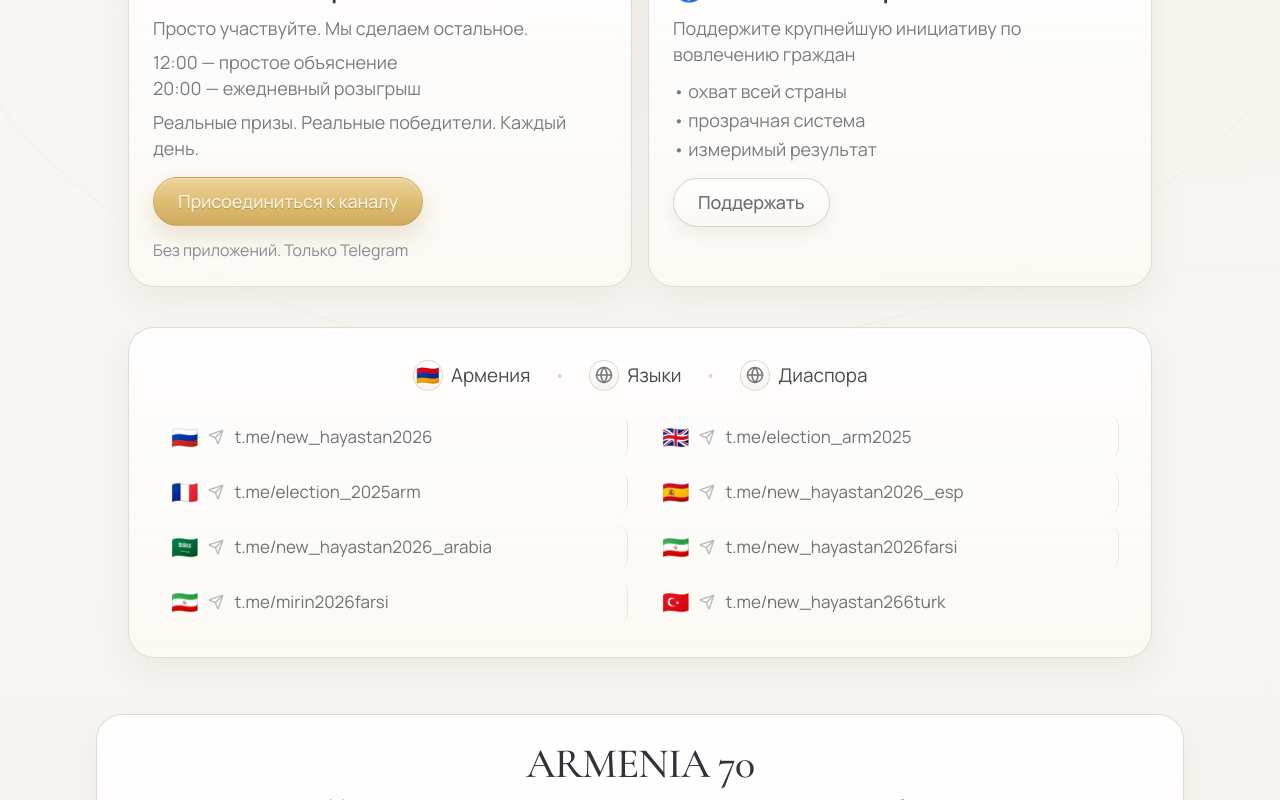
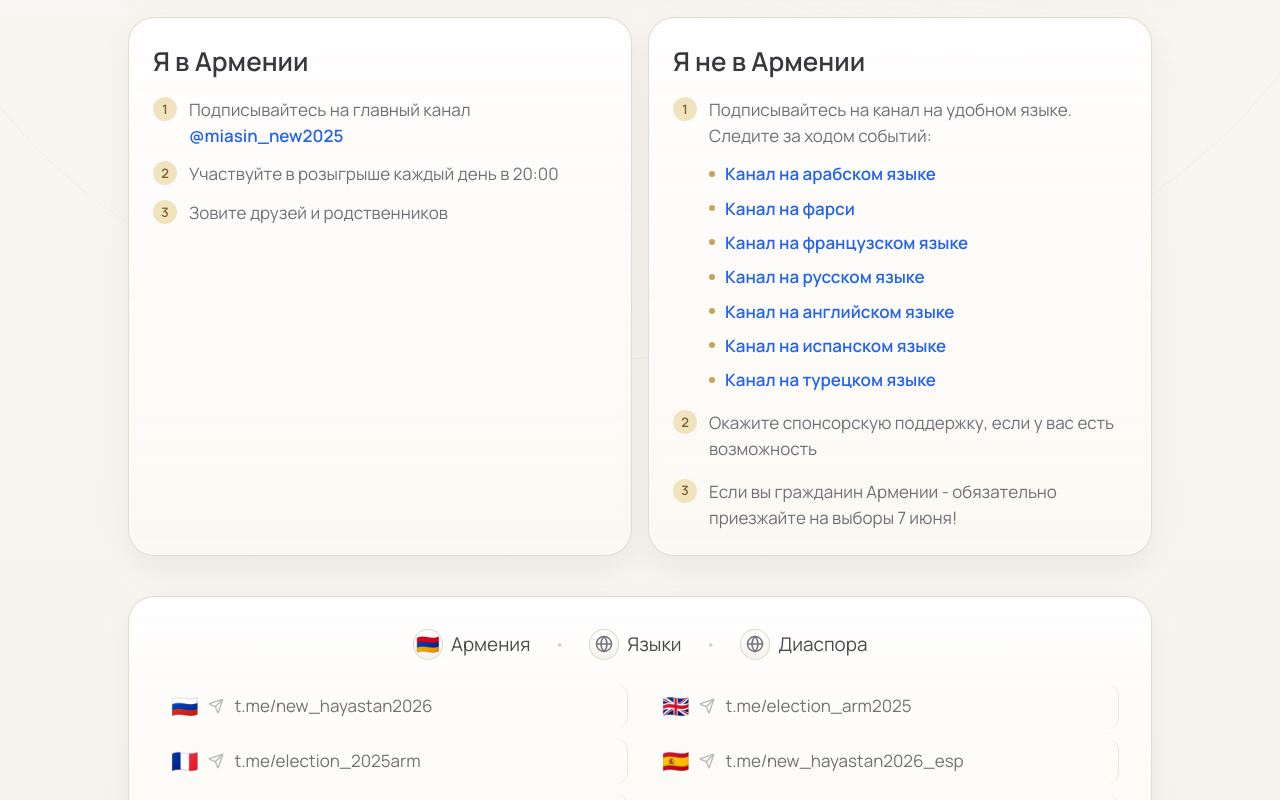
Before and after one commit to manulevon-am/Armenia70, a Next.js app: page / in a window 1280 px wide. Shown: the part 2020-2820 px from the top of the page. Built offline with nearby package versions, Linux system fonts and the light colour scheme.

Commit message:
refactor: remove roadmap and update participation flow

```diff
--- a/app/page.tsx
+++ b/app/page.tsx
@@ -4,7 +4,6 @@
 import { HeroTop } from "@/components/HeroTop";
 import { LanguageSection } from "@/components/LanguageSection";
 import { ProjectOverview } from "@/components/ProjectOverview";
-import { RoadmapSlide } from "@/components/RoadmapSlide";
 
 export default function Home() {
   return (
@@ -29,10 +28,6 @@
         <FadeIn>
           <LanguageSection />
         </FadeIn>
-
-        <FadeIn>
-          <RoadmapSlide />
-        </FadeIn>
       </main>
 
       <FadeIn>
--- a/components/AudienceQuick.tsx
+++ b/components/AudienceQuick.tsx
@@ -1,32 +1,83 @@
+const diasporaLinks = [
+  { label: "Канал на арабском языке", href: "https://t.me/new_hayastan2026_arabia" },
+  { label: "Канал на фарси", href: "https://t.me/new_hayastan2026farsi" },
+  { label: "Канал на французском языке", href: "https://t.me/election_2025arm" },
+  { label: "Канал на русском языке", href: "https://t.me/new_hayastan2026" },
+  { label: "Канал на английском языке", href: "https://t.me/election_arm2025" },
+  { label: "Канал на испанском языке", href: "https://t.me/new_hayastan2026_esp" },
+  { label: "Канал на турецком языке", href: "https://t.me/new_hayastan266turk" },
+];
+
+const bulletClassName = "mt-[0.55em] h-1.5 w-1.5 shrink-0 rounded-full bg-[#c5a45b]";
+const linkClassName = "font-semibold text-[#2563eb] underline decoration-[#2563eb]/60 underline-offset-4";
+
 export function AudienceQuick() {
   return (
     <section id="audience-quick" className="mx-auto w-full max-w-6xl px-4 pt-8 sm:px-6 sm:pt-10 lg:px-8">
       <div className="mx-auto grid max-w-5xl gap-4 md:grid-cols-2">
         <article className="a70-card px-5 py-5 sm:px-6 sm:py-6">
-          <p className="text-[20px] font-semibold text-[#37373d] sm:text-[26px]">🇦🇲 Если вы в Армении</p>
-          <p className="mt-2 text-[15px] leading-[1.45] text-[#7a7a81] sm:text-[18px]">Просто участвуйте. Мы сделаем остальное.</p>
-          <p className="mt-2 text-[15px] leading-[1.45] text-[#7a7a81] sm:text-[18px]">12:00 — простое объяснение</p>
-          <p className="text-[15px] leading-[1.45] text-[#7a7a81] sm:text-[18px]">20:00 — ежедневный розыгрыш</p>
-          <p className="mt-2 text-[15px] leading-[1.45] text-[#7a7a81] sm:text-[18px]">
-            Реальные призы. Реальные победители. Каждый день.
-          </p>
-          <a href="https://t.me/new_hayastan2026" className="a70-btn-primary mt-4 min-h-[46px] px-6 py-2.5 text-[15px] sm:text-[18px]">
-            Присоединиться к каналу
-          </a>
-          <p className="mt-3 text-[14px] text-[#8a8a92] sm:text-[16px]">Без приложений. Только Telegram</p>
+          <p className="text-[20px] font-semibold text-[#37373d] sm:text-[26px]">Я в Армении</p>
+          <ol className="mt-4 space-y-3 text-[15px] leading-[1.55] text-[#6f7077] sm:text-[17px]">
+            <li className="flex gap-3">
+              <span className="flex h-6 w-6 shrink-0 items-center justify-center rounded-full bg-[#f1e3bd] text-[13px] font-semibold text-[#7b6134]">
+                1
+              </span>
+              <span>
+                Подписывайтесь на главный канал{" "}
+                <a href="https://t.me/@miasin_new2025" className={linkClassName} target="_blank" rel="noreferrer">
+                  @miasin_new2025
+                </a>
+              </span>
+            </li>
+            <li className="flex gap-3">
+              <span className="flex h-6 w-6 shrink-0 items-center justify-center rounded-full bg-[#f1e3bd] text-[13px] font-semibold text-[#7b6134]">
+                2
+              </span>
+              <span>Участвуйте в розыгрыше каждый день в 20:00</span>
+            </li>
+            <li className="flex gap-3">
+              <span className="flex h-6 w-6 shrink-0 items-center justify-center rounded-full bg-[#f1e3bd] text-[13px] font-semibold text-[#7b6134]">
+                3
+              </span>
+              <span>Зовите друзей и родственников</span>
+            </li>
+          </ol>
         </article>
 
         <article className="a70-card px-5 py-5 sm:px-6 sm:py-6">
-          <p className="text-[20px] font-semibold text-[#37373d] sm:text-[26px]">🌍 Если вы вне Армении</p>
-          <p className="mt-2 text-[15px] leading-[1.45] text-[#7a7a81] sm:text-[18px]">Поддержите крупнейшую инициативу по вовлечению граждан</p>
-          <ul className="mt-3 space-y-1 text-[15px] leading-[1.4] text-[#7a7a81] sm:text-[18px]">
-            <li>• охват всей страны</li>
-            <li>• прозрачная система</li>
-            <li>• измеримый результат</li>
-          </ul>
-          <a href="#footer" className="a70-btn-secondary mt-4 min-h-[46px] px-6 py-2.5 text-[15px] sm:text-[18px]">
-            Поддержать
-          </a>
+          <p className="text-[20px] font-semibold text-[#37373d] sm:text-[26px]">Я не в Армении</p>
+          <ol className="mt-4 space-y-4 text-[15px] leading-[1.55] text-[#6f7077] sm:text-[17px]">
+            <li className="flex gap-3">
+              <span className="flex h-6 w-6 shrink-0 items-center justify-center rounded-full bg-[#f1e3bd] text-[13px] font-semibold text-[#7b6134]">
+                1
+              </span>
+              <div>
+                <p>Подписывайтесь на канал на удобном языке. Следите за ходом событий:</p>
+                <ul className="mt-3 space-y-2">
+                  {diasporaLinks.map((item) => (
+                    <li key={item.href} className="flex gap-2.5">
+                      <span className={bulletClassName} />
+                      <a href={item.href} className={linkClassName} target="_blank" rel="noreferrer">
+                        {item.label}
+                      </a>
+                    </li>
+                  ))}
+                </ul>
+              </div>
+            </li>
+            <li className="flex gap-3">
+              <span className="flex h-6 w-6 shrink-0 items-center justify-center rounded-full bg-[#f1e3bd] text-[13px] font-semibold text-[#7b6134]">
+                2
+              </span>
+              <span>Окажите спонсорскую поддержку, если у вас есть возможность</span>
+            </li>
+            <li className="flex gap-3">
+              <span className="flex h-6 w-6 shrink-0 items-center justify-center rounded-full bg-[#f1e3bd] text-[13px] font-semibold text-[#7b6134]">
+                3
+              </span>
+              <span>Если вы гражданин Армении - обязательно приезжайте на выборы 7 июня!</span>
+            </li>
+          </ol>
         </article>
       </div>
     </section>
--- a/components/ProjectOverview.tsx
+++ b/components/ProjectOverview.tsx
@@ -10,6 +10,12 @@
             <p className="text-[20px] leading-[1.55] text-[#595a61] sm:text-[24px]">
               Проект АРМЕНИЯ70 — это <span className="font-semibold text-[#34353b]">просветительская гражданская инициатива.</span>
             </p>
+            <a
+              href="#audience-quick"
+              className="a70-btn-primary mt-5 min-h-[48px] px-6 py-3 text-[15px] font-semibold uppercase tracking-[0.06em] sm:min-h-[54px] sm:text-[17px]"
+            >
+              Присоединиться к проекту
+            </a>
           </div>
 
           <div className="rounded-[22px] border border-[#eadfca] bg-[linear-gradient(180deg,rgba(249,238,210,0.72)_0%,rgba(250,245,235,0.9)_100%)] px-4 py-4 sm:px-5">
@@ -63,7 +69,7 @@
 
           <div className="grid gap-4 lg:grid-cols-2">
             <article className="rounded-[22px] border border-[#ece2d4] bg-white/70 px-4 py-4 sm:px-5">
-              <p className="text-[17px] font-semibold tracking-tight text-[#34353b] sm:text-[19px]">Розыгрыши и ценные призы 🎁</p>
+              <p className="text-[17px] font-semibold tracking-tight text-[#34353b] sm:text-[19px]">Розыгрыши и ценные призы</p>
               <ul className="mt-3 space-y-2 text-[15px] leading-[1.6] text-[#5d5f66] sm:text-[17px]">
                 <li className="flex gap-2.5">
                   <span className={bulletClassName} />
@@ -84,7 +90,7 @@
                 </li>
                 <li className="flex gap-2.5">
                   <span className={bulletClassName} />
-                  <span>Скоро будут очень ценные призы.</span>
+                  <span className="font-semibold text-[#34353b]">Скоро будут очень ценные призы 🎁.</span>
                 </li>
               </ul>
             </article>
@@ -98,7 +104,7 @@
                   <span>
                     Вы подписаны на{" "}
                     <a href="https://t.me/@miasin_new2025" className={linkClassName} target="_blank" rel="noreferrer">
-                      основной канал: @miasin_new2025
+                      основной канал
                     </a>
                   </span>
                 </li>
```
